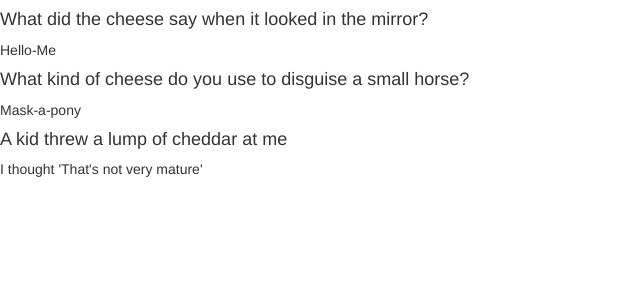
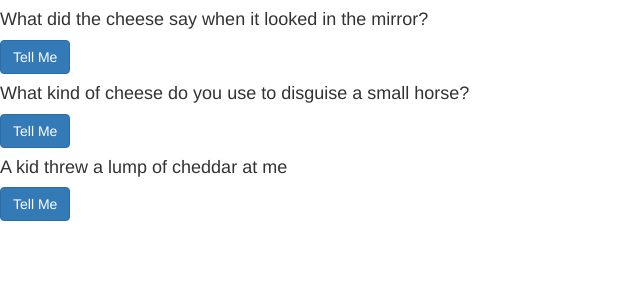
Before and after one commit to lordkoop/angular-tutorial, an Angular app: page /#/jokes in a window 1280 px wide. Shown: the top 300 px of the page, without its empty margins (0-640 px from the left). Built offline with nearby package versions, Linux system fonts and the light colour scheme.

Commit message:
Added class

```diff
--- a/src/app/joke/jokelist.component.html
+++ b/src/app/joke/jokelist.component.html
@@ -1,4 +1,5 @@
 <div class="card card-block" *ngFor="let joke of jokes">
     <h4 class="card-title">{{joke.setup}}</h4>
-    <p class="card-text">{{joke.punchline}}</p>
+    <p class="card-text" [hidden]="joke.hide">{{joke.punchline}}</p>
+    <a class="btn btn-primary" (click)="joke.toggle()">Tell Me</a>
 </div>
--- a/src/app/joke/jokelist.component.ts
+++ b/src/app/joke/jokelist.component.ts
@@ -1,26 +1,18 @@
 import { Component } from '@angular/core';
+import {Joke} from './models/joke';
 
 @Component({
     selector: 'joke-list',
     templateUrl: './jokelist.component.html'
 })
 export class JokeListComponent{
-    jokes: Object[];
+    jokes: Joke[];
 
     constructor() {
         this.jokes = [
-            {
-                setup: "What did the cheese say when it looked in the mirror?",
-                punchline: "Hello-Me"
-            },
-            {
-                setup: "What kind of cheese do you use to disguise a small horse?",
-                punchline: "Mask-a-pony"
-            },
-            {
-                setup: "A kid threw a lump of cheddar at me",
-                punchline: "I thought 'That's not very mature'"
-            }
+            new Joke("What did the cheese say when it looked in the mirror?", "Hello-Me"),
+            new Joke("What kind of cheese do you use to disguise a small horse?", "Mask-a-pony"),
+            new Joke("A kid threw a lump of cheddar at me", "I thought 'That's not very mature'")
         ];
     }
 }
--- /dev/null
+++ b/src/app/joke/models/joke.ts
@@ -0,0 +1,15 @@
+export class Joke {
+    setup: string;
+    punchline: string;
+    hide: boolean;
+
+    constructor(setup: string, punchline: string) {
+        this.setup = setup;
+        this.punchline = punchline;
+        this.hide = true;
+    }
+
+    toggle(){
+        this.hide = !this.hide;
+    }
+}
```
